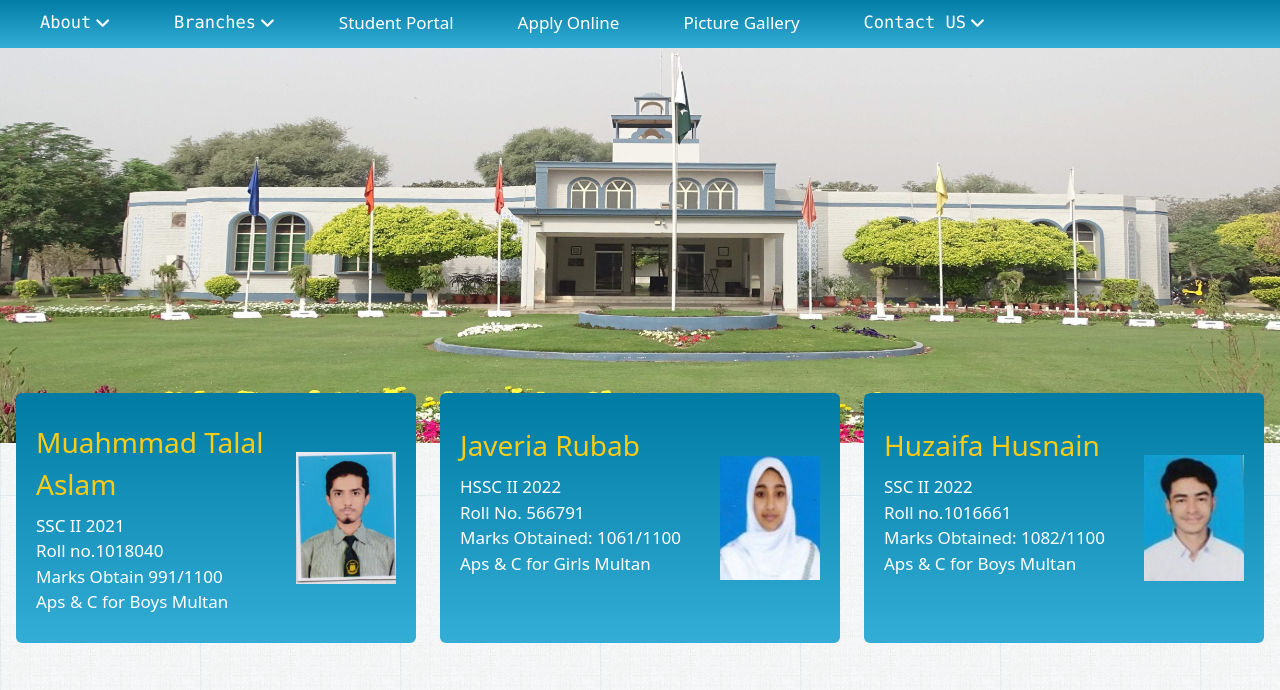
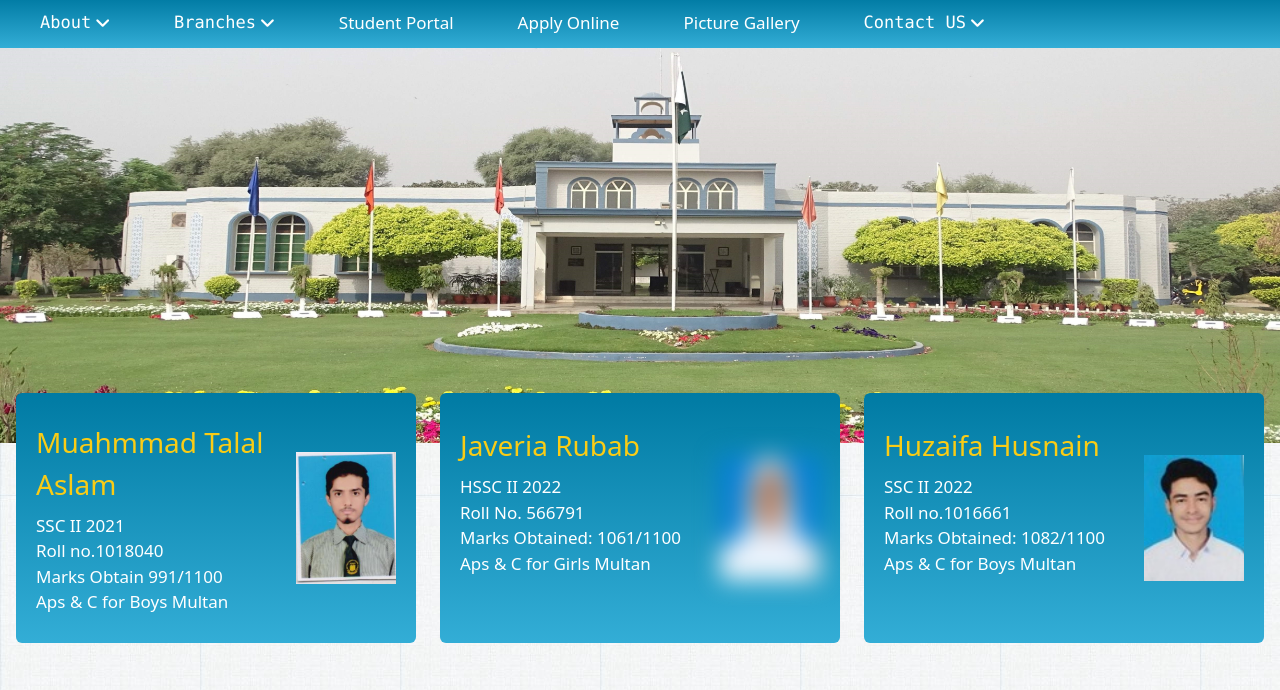
Before and after one commit to ChaudharyTalalAslam/APSACS, a website: page index.html in a window 1280 px wide. Shown: the part 106-796 px from the top of the page. Drawn offline with nearby package versions, Linux system fonts and the light colour scheme.

Commit message:
Update index.html

```diff
--- a/index.html
+++ b/index.html
@@ -345,7 +345,7 @@
                     <h3 class="text-[17px]">Aps & C for Girls Multan</h3>
                 </div>
 
-                <img src="./tab1.jpg" alt="" class="md:w-[100px] w-[150px]">
+                <img src="./tab1.jpg" alt="" class="md:w-[100px] w-[150px] blur-md">
             </div>
             <div class=" bg-blue-400  h-[200px] flex justify-between p-5  w-full
             md:w-[250px] md:flex md:flex-col-reverse md:h-[450px] md:justify-center md:gap-4 md:items-center rounded-md  md:-mt-[50px]
```
